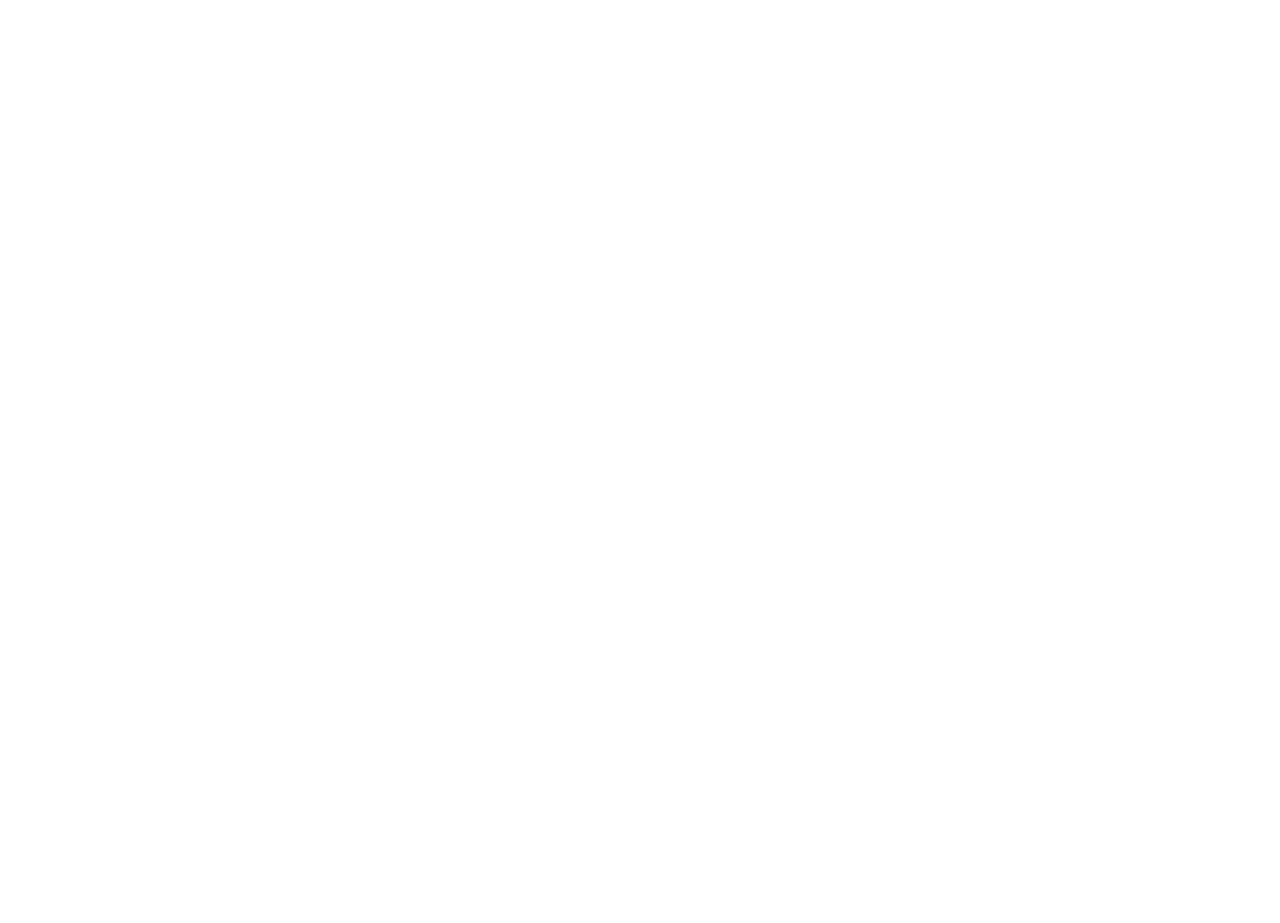
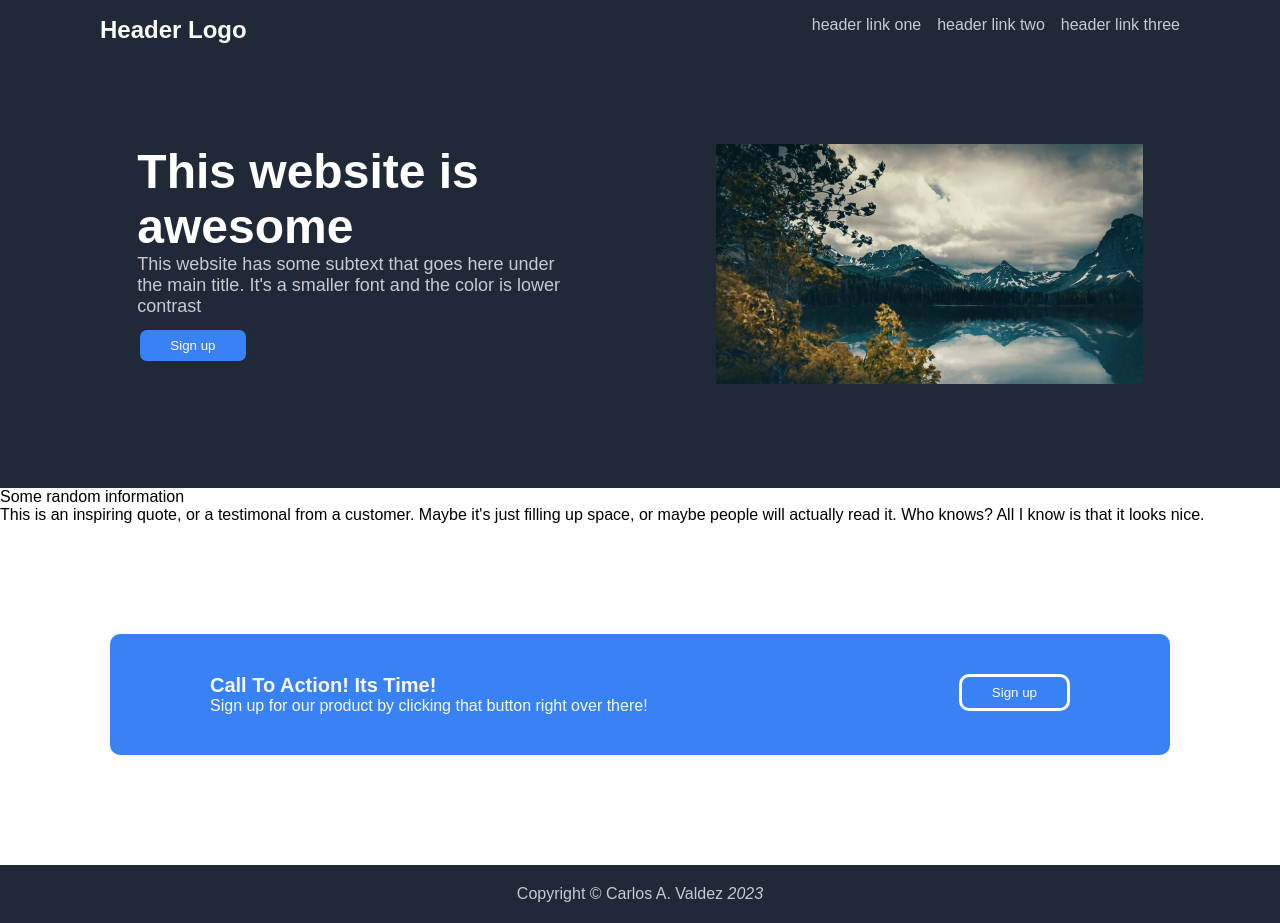
Before and after one commit to valdcarl/landing-page-practice, a plain HTML site: page index.html in a window 1280 px wide. Before the commit the page ends 800 px from the top, so only its background shows below. Drawn offline with Linux system fonts and the light colour scheme.

Commit message:
-Added images directory and images within', -Completion of header, call-to-action, footer in both index.html and styles.css

```diff
--- a/index.html
+++ b/index.html
@@ -9,6 +9,74 @@
     <link rel="stylesheet" href="styles.css">
 </head>
 <body>
+    <div class="container">
+        <div class="header">    <!--- First Section of Webpage -->
+            <div class="header-top">
+                <div class="header-logo">Header Logo</div>
+                <ul>
+                    <!-- For now just placeholder links-->
+                    <li><a href="#">header link one</a></li>
+                    <li><a href="#">header link two</a></li>
+                    <li><a href="#">header link three</a></li>
+                </ul>
+            </div>
+            <!-- The header also has a body portion, that is comprised of two halves-->
+            <div class="header-body">
+                <div class="header-body-left">
+                    <div class="header-body-left-title">
+                        This website is awesome
+                    </div>
+                    <div class="header-body-left-titlesubtext">
+                        This website has some subtext that goes here under the
+                        main title.  It's a smaller font and the color is lower
+                        contrast
+                    </div>
+                    <button>
+                        Sign up
+                    </button>
+                </div>
+                <!-- The header body is also comprised of the right side image-->
+                <div class="header-body-right">
+                    <!-- The header body right only contains an image-->
+                    <img id="header-body-right-img" src="./images/landing-page-image.jpg"/>
+                </div>
+            </div>
+        </div> <!-- END SECTION 1- header -->
+
+        <div>
+            Some random information
+        </div> <!-- END SECTION 2-->
+
+        <div>
+            This is an inspiring quote, or a testimonal from a
+            customer.  Maybe it's just filling up space, or maybe
+            people will actually read it.  Who knows?  All I know
+            is that it looks nice.
+        </div> <!-- END SECTION 3 - quotation-testimonial-->
+
+        <div class="closing-section">
+            <div class="closing-section-inner">
+                <div class="closing-section-inner-left">
+                    <div class="closing-section-inner-left-title">
+                        Call To Action! Its Time!
+                    </div>
+                    <div class="closing-section-inner-left-text">
+                        Sign up for our product by clicking that button right over there!
+                    </div>
+                </div>
+                <div class="closing-section-inner-right">
+                    <button id="button-closing-section-inner-right">
+                        Sign up
+                    </button>
+                </div>
+            </div>
+        </div> <!-- END SECTION 4 - closing-section-->
+
+        <div class="footer">
+            Copyright &copy; Carlos A. Valdez <em>2023</em>
+        </div> <!-- END SECTION 5 - footer -->
+    </div>
+
 
 </body>
 </html>
--- a/styles.css
+++ b/styles.css
@@ -1 +1,138 @@
 /* styles.css created by Carlos A. Valdez */
+
+* {
+    padding: 0;
+    margin: 0;
+    font-family: Arial, Helvetica, sans-serif;
+}   /* for clean slate to build appropriate template */
+
+.container {
+
+}
+
+/* Header Section - Section 1 */
+.header {
+    background-color: #1F2937;
+    color:white;
+}
+
+.header-top {
+    display: flex;
+    justify-content: space-between;
+    margin-left: 100px;
+    margin-right: 100px;
+    padding-top: 16px;
+}
+
+.header-logo {
+    color: #F9FAF8;
+    font-size: 24px;
+    font-weight: bold;
+}
+
+ul {
+    /* unordered list containing the links */
+    display: flex;
+    list-style: none;   /* to get rid of our bullet-points*/
+    color:#E5E7EB;
+    gap: 16px;
+}
+
+a {
+    /* for our links directly */
+    text-decoration: none;  /* remove iconic blue link color */
+    color: #c7cad2;
+}
+
+.header-body {
+    display: flex;
+    padding: 100px;
+    justify-content: space-around;
+}
+
+.header-body-left {
+    margin-right: 20px;
+}
+
+.header-body-left-title {
+    color: white;
+    font-size: 48px;
+    font-weight: bold;
+    max-width: 444px;
+}
+
+.header-body-left-titlesubtext {
+    color: #c7cad2;
+    font-size: 18px;
+    max-width: 444px;
+}
+
+button {
+    color: white;
+    background-color: #3882f6;
+    border: solid;
+    border-radius: 10px;
+    border-color: #1F2937;
+    padding: 8px 30px;
+    margin-top: 10px;
+}
+
+#header-body-right-img {
+    max-height: 240px;
+    margin-left: 40px;
+}
+
+
+
+/* Quote/Testimonial Section - Section 3 */
+
+
+
+/* Call to Action Section - Section 4 */
+.closing-section {
+    padding: 100px;
+    background-color: white;
+    color:#F9FAF8;
+}
+
+.closing-section-inner {
+    display: flex;
+    background-color: #3882f6;
+    justify-content: space-between;
+    margin: 10px;
+    border-radius: 10px;
+}
+
+.closing-section-inner-left {
+    margin: 40px;
+    margin-left: 100px;
+}
+
+.closing-section-inner-left-title {
+    font-size: 20px;
+    font-weight: bold;
+}
+
+.closing-section-inner-left-text {
+    font-size: 16px;
+}
+
+#button-closing-section-inner-right {
+    color: white;
+    background-color: #3882f6;
+    border-radius: 10px;
+    margin: 40px;
+    margin-right: 100px;
+    border: solid;
+    border-color: white;
+    border-width: medium;
+}
+
+/* Footer Section - Section 5 */
+.footer {
+    color:#c7cad2;
+    background-color: #1F2937;
+    text-align: center;
+    font-weight: 100;
+    padding: 20px;
+}
```
Also changed, not shown: images/landing-page-image.jpg (added).
